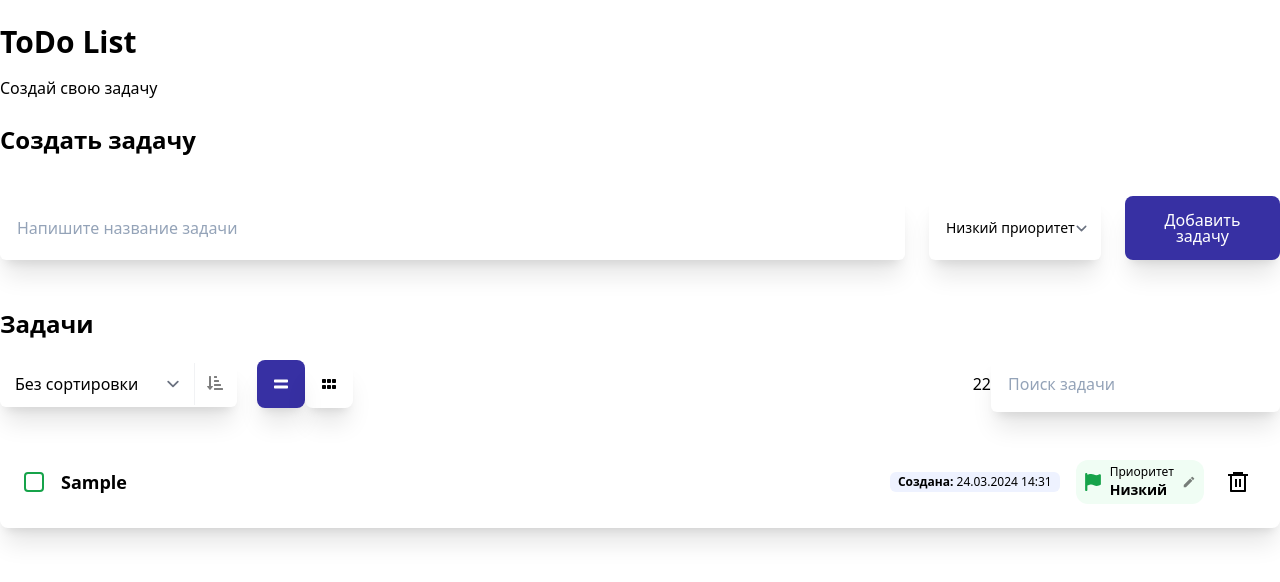
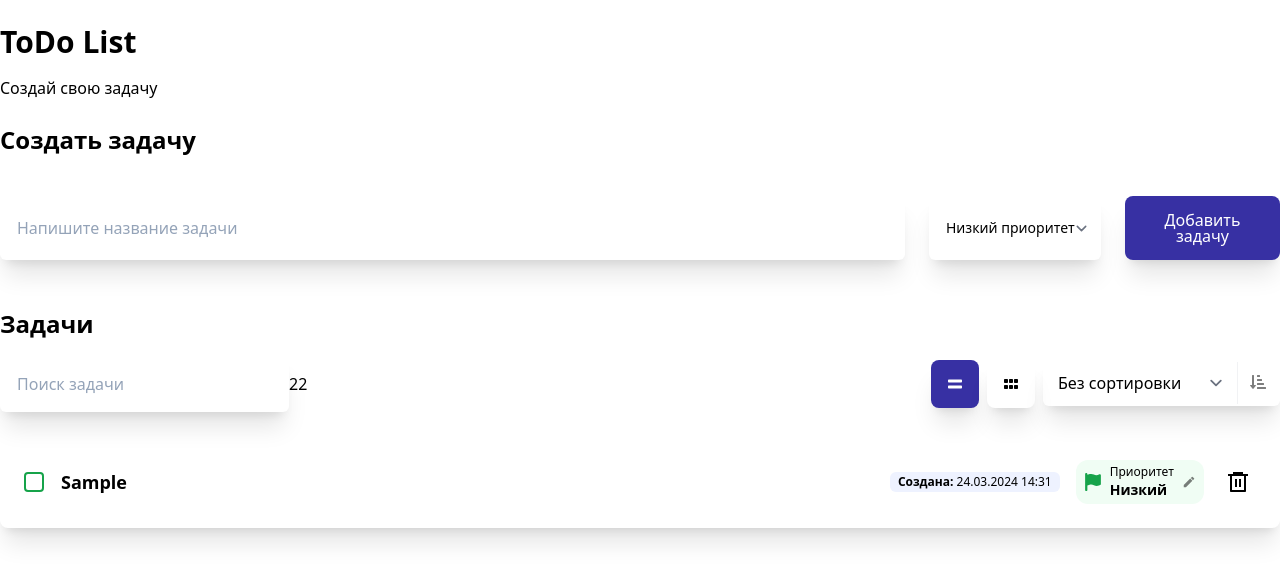
Before and after one commit to LiBond-bot/todoist, a React (Vite) app: page / in a window 1280 px wide. Both pictures are taken after typing "Sample" into the empty fields and a click on the button "Добавить задачу". Shown: the top 582 px of the page. Built offline with nearby package versions, Linux system fonts and the light colour scheme.

Commit message:
- styled change view tasks

```diff
--- a/src/features/changeViewTask/ui/changeViewTask.tsx
+++ b/src/features/changeViewTask/ui/changeViewTask.tsx
@@ -1,3 +1,5 @@
+import classNames from 'classnames';
+
 // Store
 import { observer } from "mobx-react-lite"
 import { useStore } from 'entities/Task/model/context';
@@ -33,19 +35,37 @@ export const ChangeViewTask = observer(() => {
     }
 
     return (
-        <div className='flex flex-col'>
-            <div className="flex">
-                <ButtonIcon addClass={currentTaskTemplate == 'line' ? 'bg-indigo-800 text-white' : ''} id="line" onClick={(e: React.MouseEvent<HTMLButtonElement>)=>changeView(e)} iconName={<FaEquals/>}/>
-                <ButtonIcon addClass={currentTaskTemplate == 'card' ? 'bg-indigo-800 text-white' : ''} id="card" onClick={(e: React.MouseEvent<HTMLButtonElement>)=>changeView(e)} iconName={<FaGripHorizontal/>}/>
+        <div className='flex flex-col gap-2 items-end'>
+
+            <div className="flex gap-2">
+                <div className={classNames(
+                    '', {
+                        'p-2 relative top-2 pb-4': currentTaskTemplate == 'card',
+                    }
+                )}>
+                    <ButtonIcon addClass={currentTaskTemplate == 'line' ? 'bg-indigo-800 text-white' : 'bg-white'} id="line" onClick={(e: React.MouseEvent<HTMLButtonElement>)=>changeView(e)} iconName={<FaEquals/>}/>
+                </div>
+                <div className={classNames(
+                    '', {
+                        'bg-indigo-50 p-2 rounded-tl-lg rounded-tr-lg pb-4 relative top-2': currentTaskTemplate == 'card',
+                    }
+                )}>
+                    <ButtonIcon addClass={currentTaskTemplate == 'card' ? 'bg-indigo-800 text-white' : 'bg-white'} id="card" onClick={(e: React.MouseEvent<HTMLButtonElement>)=>changeView(e)} iconName={<FaGripHorizontal/>}/>
+                </div>
             </div>
 
             {currentTaskTemplate == 'card' &&
-                <div className='flex'>
-                    <ButtonIcon addClass={currentTaskQuantity == '3-cards' ? 'bg-indigo-800 text-white' : ''} id="3-cards" onClick={(e: React.MouseEvent<HTMLButtonElement>)=>changeQuantityCards(e)} iconName={<PiNumberThreeFill/>}/>
-                    <ButtonIcon addClass={currentTaskQuantity == '4-cards' ? 'bg-indigo-800 text-white' : ''} id="4-cards" onClick={(e: React.MouseEvent<HTMLButtonElement>)=>changeQuantityCards(e)} iconName={<PiNumberFourFill/>}/>
-                    <ButtonIcon addClass={currentTaskQuantity == '5-cards' ? 'bg-indigo-800 text-white' : ''} id="5-cards" onClick={(e: React.MouseEvent<HTMLButtonElement>)=>changeQuantityCards(e)} iconName={<PiNumberFiveFill/>}/>
+                <div className={classNames(
+                    'flex gap-2', {
+                        'bg-indigo-50 p-2 rounded-tl-lg rounded-br-lg rounded-bl-lg': currentTaskTemplate == 'card',
+                    }
+                )}>
+                    <ButtonIcon addClass={currentTaskQuantity == '3-cards' ? 'bg-indigo-800 text-white' : 'bg-white'} id="3-cards" onClick={(e: React.MouseEvent<HTMLButtonElement>)=>changeQuantityCards(e)} iconName={<PiNumberThreeFill/>}/>
+                    <ButtonIcon addClass={currentTaskQuantity == '4-cards' ? 'bg-indigo-800 text-white' : 'bg-white'} id="4-cards" onClick={(e: React.MouseEvent<HTMLButtonElement>)=>changeQuantityCards(e)} iconName={<PiNumberFourFill/>}/>
+                    <ButtonIcon addClass={currentTaskQuantity == '5-cards' ? 'bg-indigo-800 text-white' : 'bg-white'} id="5-cards" onClick={(e: React.MouseEvent<HTMLButtonElement>)=>changeQuantityCards(e)} iconName={<PiNumberFiveFill/>}/>
                 </div>
             }
+
         </div>
     );
 })
--- a/src/features/sortTask/ui/SortingTasks.tsx
+++ b/src/features/sortTask/ui/SortingTasks.tsx
@@ -40,7 +40,7 @@ export const SortingTasks = observer(() => {
 
     return (
         <>
-            <div className='flex mr-5 rounded-md shadow-xl border-2 border-transparent  hover:border-indigo-800 hover:ring-indigo-800 transition duration-300 ease-in-out'>
+            <div className='flex rounded-md shadow-xl border-2 border-transparent hover:border-indigo-800 hover:ring-indigo-800 transition duration-300 ease-in-out'>
 
                 {/* Select */}
                 <div>
--- a/src/widgets/viewTasks/ui/viewTasksWidget.tsx
+++ b/src/widgets/viewTasks/ui/viewTasksWidget.tsx
@@ -40,14 +40,18 @@ const Tasks:FC<{
         <div className='flex flex-row justify-between items-center'>
 
             <div className='flex items-center'>
-                <SortingTasks/>
-                <ChangeViewTask/>
+                <SearchTasks onSearch={onSearch}/>
+                <FilterDate />
+
             </div>
 
-            <div className='flex items-center'>
-                <FilterDate />
-                <SearchTasks onSearch={onSearch}/>
+            <div className='flex items-start'>
+                <div className='mr-2'><ChangeViewTask/></div>
+                <div><SortingTasks/></div>
+
             </div>
+
+
 
 
         </div>
@@ -75,7 +79,7 @@ const Tasks:FC<{
                     />
                 )}
             </div>
-            : <Plug text='Не найдено ни одной задачи' img={searchImg}/>
+            : <Plug text='Упс... Задачи не найдены!' img={searchImg}/>
        }
     </>
 })
```
